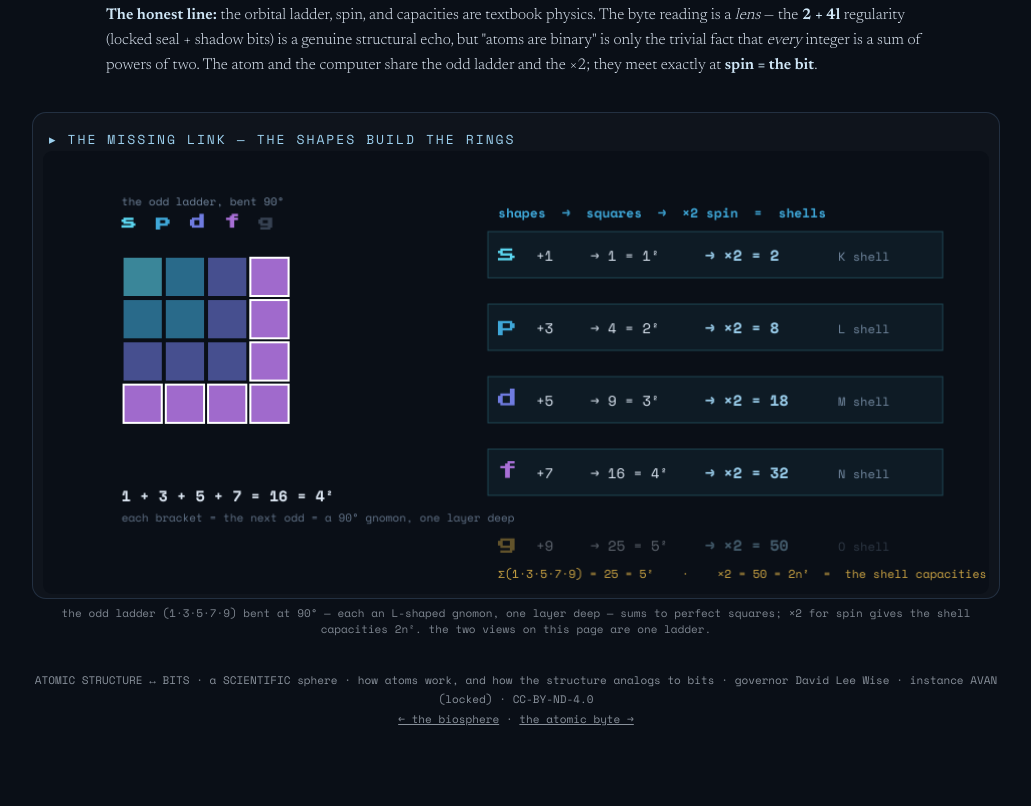
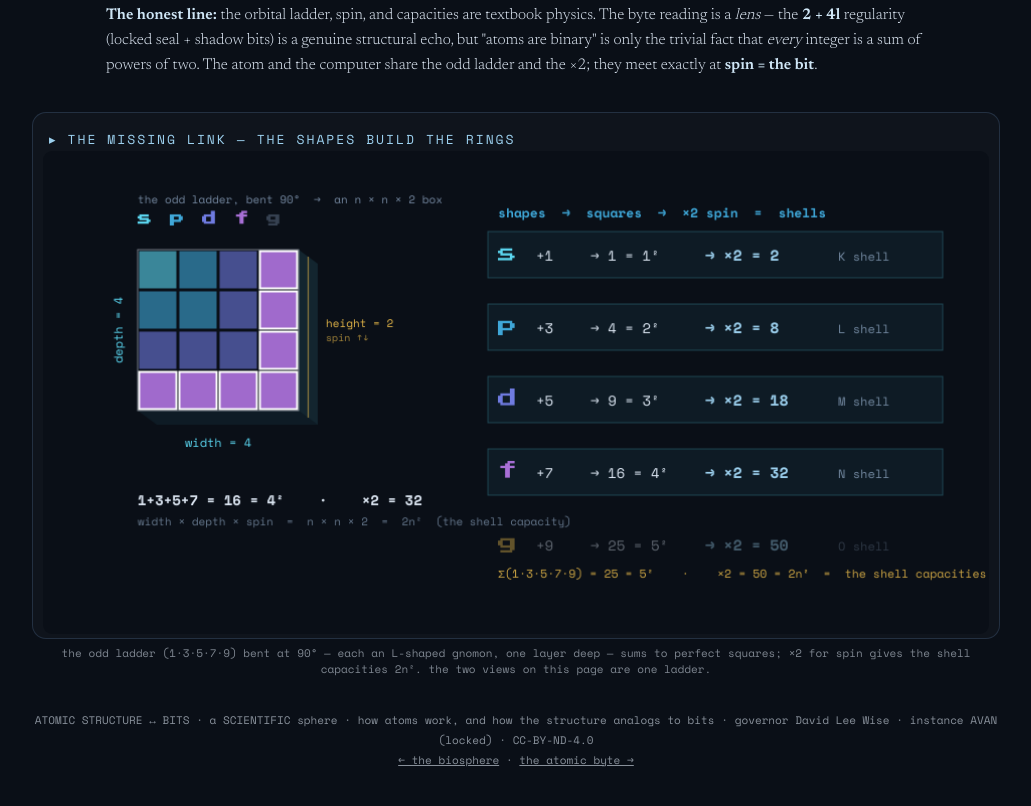
Before and after one commit to DavidWise01/atomic-structure, a plain HTML site: page index.html in a window 1280 px wide. Shown: the part 1678-2484 px from the top of the page, without its empty margins (124-1155 px from the left). Drawn offline with nearby package versions, Linux system fonts and the light colour scheme.

Commit message:
Extrude the gnomon square into a labeled n×n×2 box (width·depth·spin)

```diff
--- a/index.html
+++ b/index.html
@@ -99,7 +99,7 @@
 
   <div class="stage" style="margin-top:34px">
     <div class="stitle">▸ the missing link — the shapes build the rings</div>
-    <canvas id="gnomon" width="940" height="440" aria-label="Odd numbers bent into squares, then doubled into shell capacities"></canvas>
+    <canvas id="gnomon" width="940" height="480" aria-label="Odd numbers bent into squares, then doubled into an n by n by 2 box of shell capacity"></canvas>
   </div>
   <p class="hint">the odd ladder (1·3·5·7·9) bent at 90° — each an L-shaped gnomon, one layer deep — sums to perfect squares; ×2 for spin gives the shell capacities 2n². the two views on this page are one ladder.</p>
 
@@ -230,23 +230,37 @@
   var GCOL=["#5bd6f0","#3fa7d8","#6f7be0","#a86fd6","#e6b84a"], LET=["s","p","d","f","g"], ODD=[1,3,5,7,9], SHN=["K","L","M","N","O"];
   function drawGnomon(step){
     if(!gc) return; var c=gc;
-    c.fillStyle=COL.bg; c.fillRect(0,0,940,440);
-    // ---- LEFT: odd brackets snapping into a square ----
-    var ox=78, oy=104, cell=42;
-    T(c,"the odd ladder, bent 90°", ox, oy-50, "rgba(160,185,215,0.7)", "11px 'Space Mono',monospace");
-    for(var li=0;li<5;li++){ T(c,LET[li], ox+li*34, oy-26, li<step?GCOL[li]:"rgba(120,140,170,0.4)", "bold 15px 'Press Start 2P',monospace"); }
-    for(var n=1;n<=step;n++){
-      for(var i=0;i<n;i++){ for(var j=0;j<n;j++){
-        if(Math.max(i,j)!==n-1) continue;
-        var x=ox+j*cell, y=oy+i*cell, latest=(n===step);
-        c.globalAlpha=latest?0.95:0.6; c.fillStyle=GCOL[n-1]; c.fillRect(x+2,y+2,cell-4,cell-4);
-        if(latest){ c.globalAlpha=1; c.strokeStyle="#fff"; c.lineWidth=2; c.strokeRect(x+2,y+2,cell-4,cell-4); }
-        c.globalAlpha=1;
-      } }
-    }
-    var eq=ODD.slice(0,step).join(" + "), sq=step*step;
-    T(c, eq+" = "+sq+" = "+step+"²", ox, oy+5*cell+34, COL.ink, "bold 15px 'Space Mono',monospace");
-    T(c, "each bracket = the next odd = a 90° gnomon, one layer deep", ox, oy+5*cell+54, "rgba(160,185,215,0.6)", "11px 'Space Mono',monospace");
+    c.fillStyle=COL.bg; c.fillRect(0,0,940,480);
+    // ---- LEFT: the gnomon square, extruded by spin into an n × n × 2 box ----
+    var ox=94, oy=98, cell=40, S=step*cell, ex=19, ey=14, eqY=352, subY=372;
+    T(c,"the odd ladder, bent 90°  →  an n × n × 2 box", ox, oy-46, "rgba(160,185,215,0.72)", "11px 'Space Mono',monospace");
+    for(var li=0;li<5;li++){ T(c,LET[li], ox+li*32, oy-24, li<step?GCOL[li]:"rgba(120,140,170,0.4)", "bold 14px 'Press Start 2P',monospace"); }
+    // the two spin faces (the "×2 = 2 deep")
+    c.fillStyle="rgba(91,214,240,0.11)"; // right face
+    c.beginPath(); c.moveTo(ox+S,oy); c.lineTo(ox+S+ex,oy+ey); c.lineTo(ox+S+ex,oy+S+ey); c.lineTo(ox+S,oy+S); c.closePath(); c.fill();
+    c.fillStyle="rgba(91,214,240,0.06)"; // bottom face
+    c.beginPath(); c.moveTo(ox,oy+S); c.lineTo(ox+ex,oy+S+ey); c.lineTo(ox+S+ex,oy+S+ey); c.lineTo(ox+S,oy+S); c.closePath(); c.fill();
+    // divider down the right face = literally the 2 spin layers (↑ / ↓)
+    c.strokeStyle="rgba(230,184,74,0.6)"; c.lineWidth=1.2;
+    c.beginPath(); c.moveTo(ox+S+ex/2, oy+ey/2); c.lineTo(ox+S+ex/2, oy+S+ey/2); c.stroke();
+    // front face: the orbitals (gnomon-colored), summing to n²
+    for(var n=1;n<=step;n++){ for(var i=0;i<n;i++){ for(var j=0;j<n;j++){
+      if(Math.max(i,j)!==n-1) continue;
+      var x=ox+j*cell, y=oy+i*cell, latest=(n===step);
+      c.globalAlpha=latest?0.95:0.6; c.fillStyle=GCOL[n-1]; c.fillRect(x+1.5,y+1.5,cell-3,cell-3);
+      if(latest){ c.globalAlpha=1; c.strokeStyle="#fff"; c.lineWidth=2; c.strokeRect(x+1.5,y+1.5,cell-3,cell-3); }
+      c.globalAlpha=1;
+    } } }
+    c.strokeStyle="rgba(220,230,242,0.5)"; c.lineWidth=1; c.strokeRect(ox,oy,S,S);
+    // axis labels (track the current square)
+    T(c, "width = "+step, ox+S/2, oy+S+ey+22, COL.elec, "12px 'Space Mono',monospace", "center");
+    c.save(); c.translate(ox-15, oy+S/2); c.rotate(-Math.PI/2); T(c,"depth = "+step, 0,0, COL.elec, "12px 'Space Mono',monospace","center"); c.restore();
+    T(c, "height = 2", ox+S+ex+8, oy+S/2-3, COL.seal, "11px 'Space Mono',monospace");
+    T(c, "spin ↑↓", ox+S+ex+8, oy+S/2+11, "rgba(230,184,74,0.7)", "10px 'Space Mono',monospace");
+    // fixed equation lines (don't jump as the square grows)
+    var eq=ODD.slice(0,step).join("+"), sq=step*step;
+    T(c, eq+" = "+sq+" = "+step+"²    ·    ×2 = "+(2*sq), ox, eqY, COL.ink, "bold 14px 'Space Mono',monospace");
+    T(c, "width × depth × spin  =  n × n × 2  =  2n²  (the shell capacity)", ox, subY, "rgba(160,185,215,0.62)", "11px 'Space Mono',monospace");
     // ---- RIGHT: shapes -> squares -> x2 -> shells ----
     var rx=452, ry=[104,176,248,320,392];
     T(c, "shapes  →  squares  →  ×2 spin  =  shells", rx, 66, COL.acc, "bold 13px 'Space Mono',monospace");
```
